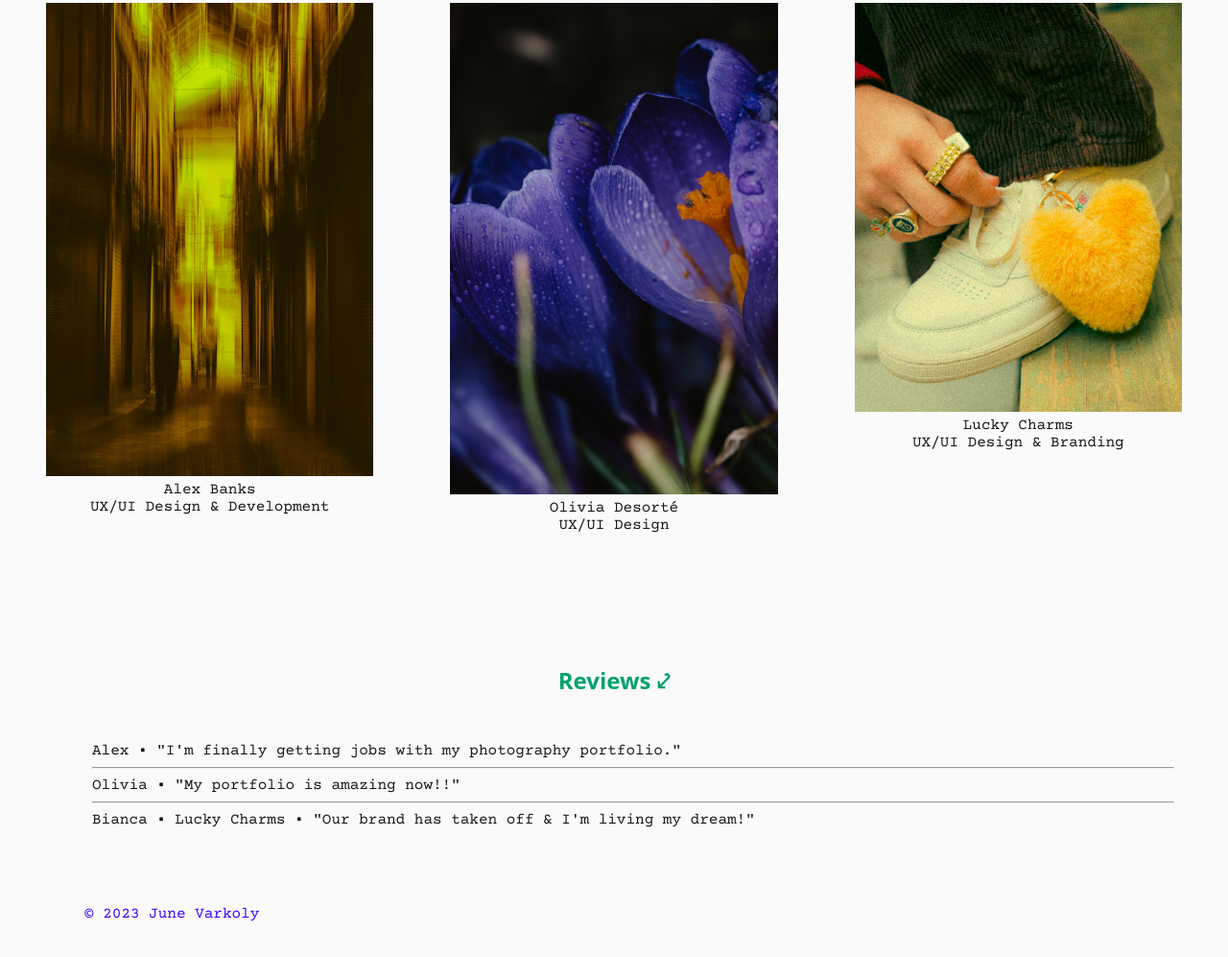
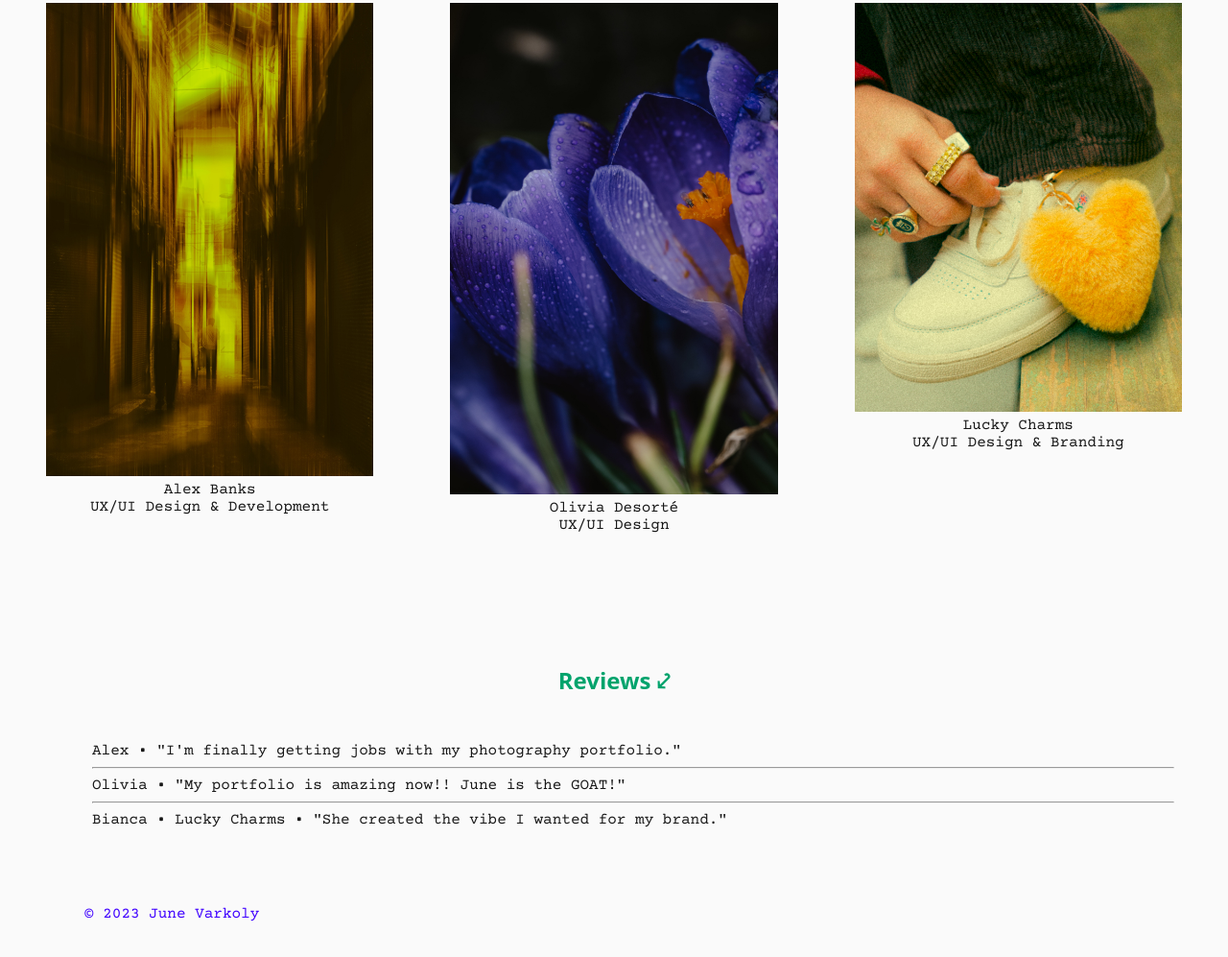
Before and after one commit to RVCC-IDMX/midterm-2023-junevvv, a plain HTML site: page index.html in a window 1280 px wide. Shown: the part 297-1294 px from the top of the page at 96% size. Drawn offline with nearby package versions, Linux system fonts and the light colour scheme; a web font is replaced by a local one.

Commit message:
edited reviews

```diff
--- a/index.html
+++ b/index.html
@@ -69,9 +69,9 @@
     <ul id="reviewslist">
       <li>Alex &bull; "I'm finally getting jobs with my photography portfolio."</li>
       <hr>
-      <li>Olivia &bull; "My portfolio is amazing now!!"</li>
+      <li>Olivia &bull; "My portfolio is amazing now!! June is the GOAT!"</li>
       <hr>
-      <li>Bianca &bull; Lucky Charms &bull; "Our brand has taken off & I'm living my dream!"</li>
+      <li>Bianca &bull; Lucky Charms &bull; "She created the vibe I wanted for my brand."</li>
 
     </ul>
 </section>
```
